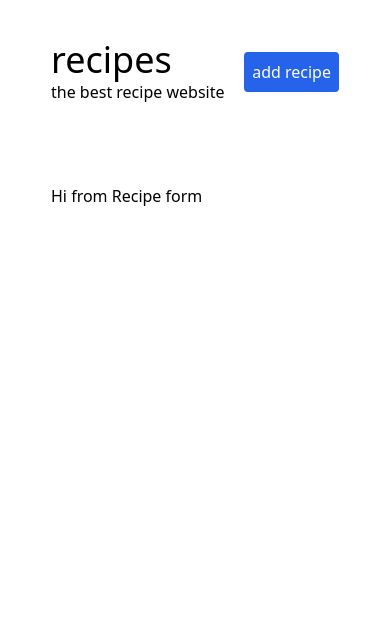
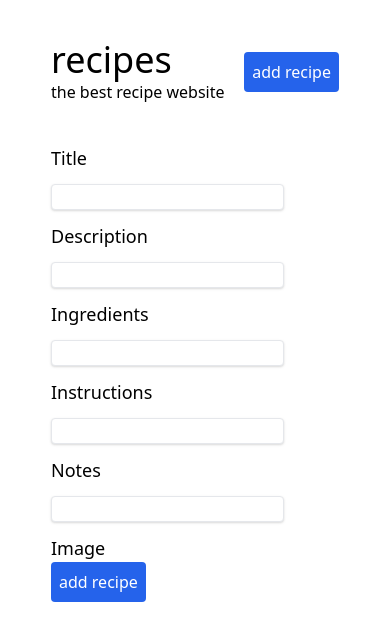
Before and after one commit to sebasmoles/recipes-web-app, a Vue app: page /add-recipe in a window 390 px wide. Shown: the top 640 px of the page. Built offline with nearby package versions, Linux system fonts and the light colour scheme.

Commit message:
create add recipe form, mockup, no responsive

```diff
--- a/src/components/RecipeForm.vue
+++ b/src/components/RecipeForm.vue
@@ -1,6 +1,24 @@
 <template>
-    <div class="mt-20">
-        Hi from Recipe form
+    <div class="mt-10">
+        <form action="">
+            <label class="text-lg" for="title">Title</label><br>
+            <input class="shadow border rounded my-3" type="text" id="title" name="title"><br>
+            <label class="text-lg" for="description">Description</label><br>
+            <input class="shadow border rounded my-3" type="text" id="description" name="description"><br>
+
+            <label class="text-lg" for="">Ingredients</label><br>
+            <input class="shadow border rounded my-3" type="text" name="" id=""><br>
+
+            <label class="text-lg" for="">Instructions</label><br>
+            <input class="shadow border rounded my-3" type="text" name="" id=""><br>
+
+            <label class="text-lg" for="">Notes</label><br>
+            <input class="shadow border rounded my-3" type="text" name="" id=""><br>
+
+            <label class="text-lg" for="">Image</label><br>
+
+            <button class="bg-blue-600 p-4 rounded text-white hover:bg-blue-500 text-2xl lg:text-xl lg:p-3 sm:p-2 xs:text-base">add recipe</button>
+        </form>
     </div>
 </template>
 
--- a/src/components/Recipes.vue
+++ b/src/components/Recipes.vue
@@ -1,5 +1,5 @@
 <template>
-    <div class="flex justify-between flex-wrap mt-20 sm:justify-center">
+    <div class="flex justify-between flex-wrap mt-10 sm:justify-center">
         <div v-for="test in tests" :key="test" class="flex flex-col h-xl lg:h-lg sm:h-xl xs:h-lg max-w-xs mb-10 shadow-lg rounded flex-auto lg:max-w-2xs sm:max-w-full">
             <img class="rounded-t object-cover" src="../assets/test-image.jpeg" alt="whatever">
             <div class="p-6 sm:flex sm:justify-center sm:items-center sm:flex-col">
```
